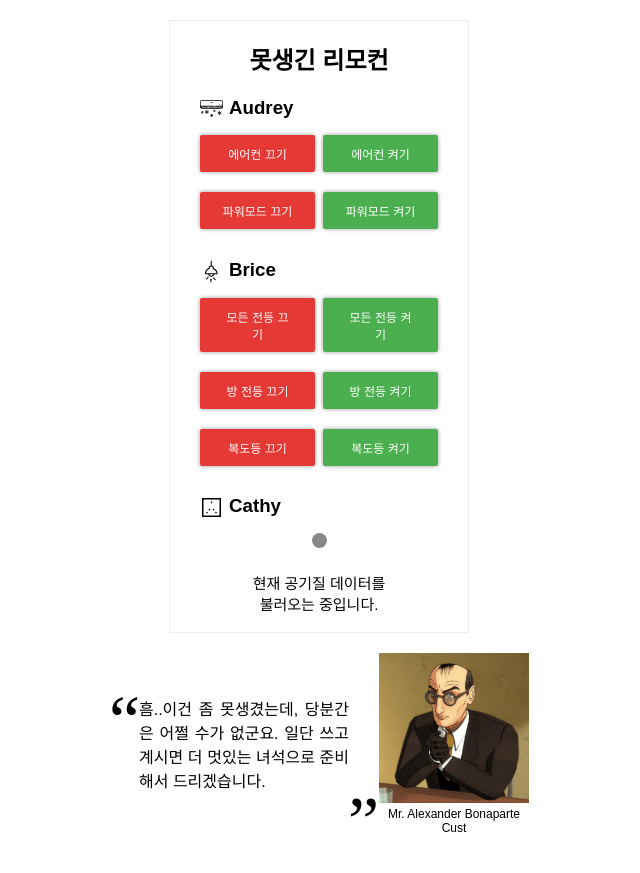
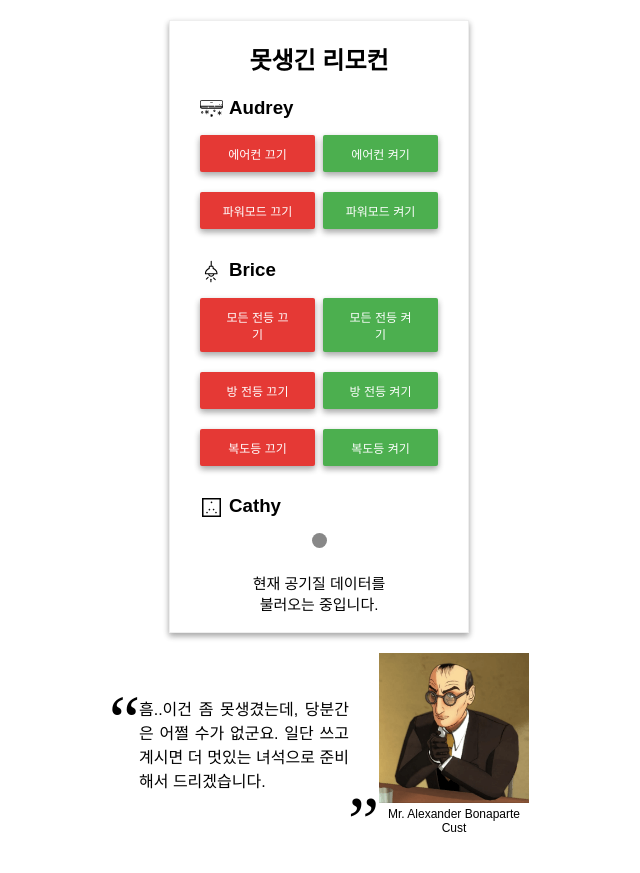
Before and after one commit to ybbarng/Alexander-Bonaparte-Cust, a Python web app: template abcust/templates/remote-controller.html in a window 1280 px wide. Shown: the top 873 px of the page, without its empty margins (321-961 px from the left). Run offline with Jinja, Linux system fonts and the light colour scheme; the template is opened without the code that fills it, so the values that code supplies are empty.

Commit message:
머터리얼 디자인 느낌의 그림자를 넣음

```diff
--- a/abcust/templates/remote-controller.html
+++ b/abcust/templates/remote-controller.html
@@ -32,6 +32,7 @@
             border: 1px solid #eee;
             padding: 0 30px;
             padding-bottom: 10px;
+            box-shadow: 0 3px 6px rgba(0,0,0,0.16), 0 3px 6px rgba(0,0,0,0.23);
         }
         #remocon h3 {
             margin-bottom: 5px;
@@ -136,11 +137,14 @@
             display: inline-block;
             font-size: 12px;
             width: 115px;
-            transition: background 0.8s;
+            transition: background 0.8s, box-shadow 0.4s;
             background-position: center;
-            box-shadow: 0 0 4px #999;
+            box-shadow: 0 3px 6px rgba(0,0,0,0.16), 0 3px 6px rgba(0,0,0,0.23);
             outline: none;
             cursor: pointer;
+        }
+        button:hover {
+            box-shadow: 0 10px 28px rgba(0,0,0,0.25), 0 6px 10px rgba(0,0,0,0.22);
         }
         button.on {
             background-color: #4CAF4F; /* Green */
```
